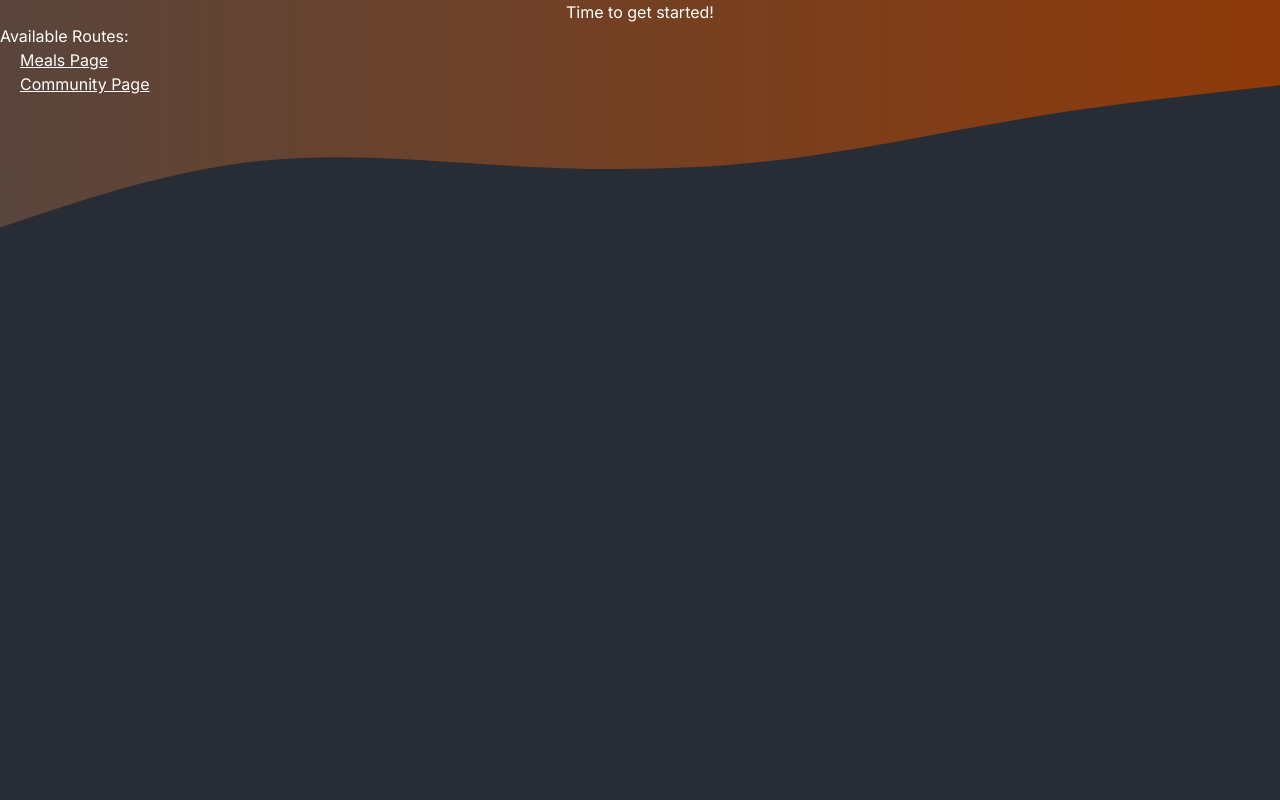
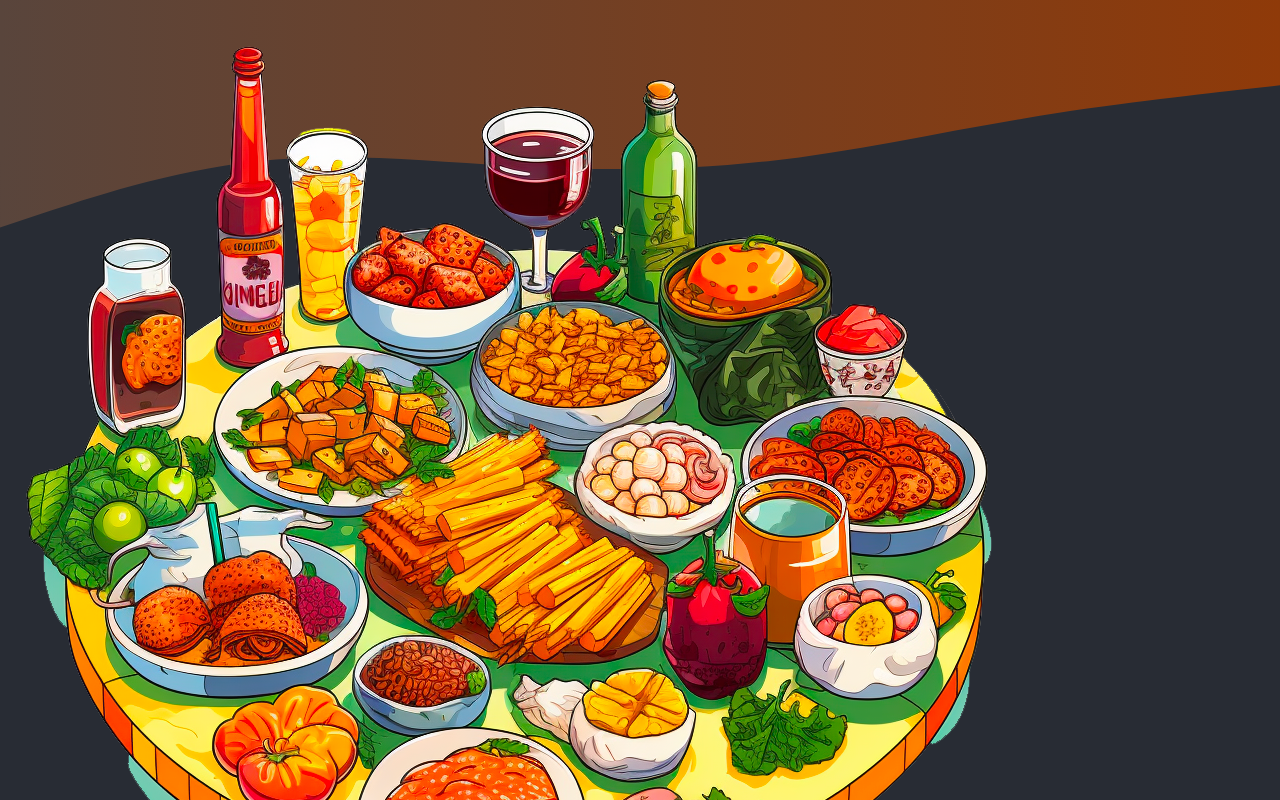
Before and after one commit to mojeeto/nextjs-essential-learning, a Next.js app: page / in a window 1280 px wide. Shown: the top 800 px of the page. Built offline with nearby package versions, Linux system fonts and the light colour scheme.

Commit message:
[feat] add main header
Add main header to RootLayout.

```diff
--- a/src/app/layout.tsx
+++ b/src/app/layout.tsx
@@ -1,6 +1,7 @@
 import type { Metadata } from "next";
 import { Inter } from "next/font/google";
 import "./globals.css";
+import MainHeader from "@/components/main-header";
 
 const inter = Inter({ subsets: ["latin"] });
 
@@ -37,6 +38,7 @@
             ></path>
           </svg>
         </div>
+        <MainHeader />
         {children}
       </body>
     </html>
```
